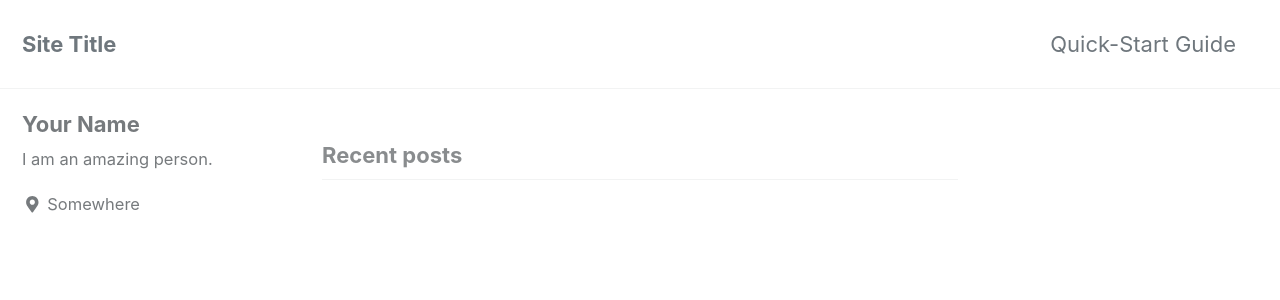
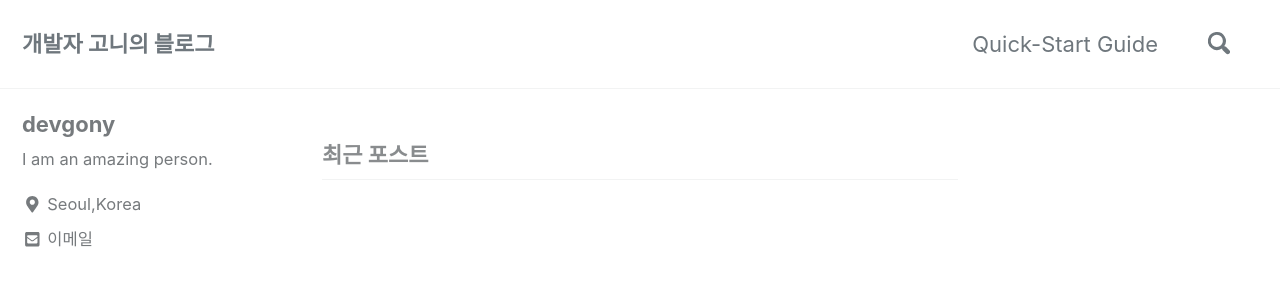
Before and after one commit to devgony/blog, a Jekyll site: the page built from index.html, in a window 1280 px wide and 900 px high. Shown: the top 300 px of the window. Built offline with Jekyll 4.4.1, drawn with Linux system fonts in a browser that asks for light colours; cached includes are drawn as plain includes; nearby versions of some CDN libraries; the list of posts is cut into pages by our own code; some of the changed text lies outside the part shown.

Commit message:
Fri Jun  7 14:27:22 KST 2019

```diff
--- a/_config.yml
+++ b/_config.yml
@@ -15,21 +15,21 @@
 minimal_mistakes_skin    : "default" # "air", "aqua", "contrast", "dark", "dirt", "neon", "mint", "plum", "sunrise"
 
 # Site Settings
-locale                   : "en-US"
-title                    : "Site Title"
+locale                   : "ko-KR"
+title                    : "개발자 고니의 블로그"
 title_separator          : "-"
-name                     : "Your Name"
-description              : "An amazing website."
-url                      : # the base hostname & protocol for your site e.g. "https://mmistakes.github.io"
-baseurl                  : # the subpath of your site, e.g. "/blog"
-repository               : # GitHub username/repo-name e.g. "mmistakes/minimal-mistakes"
+name                     : "제목?"
+description              : "고니의 놀라운 블로그입니다."
+url                      : "https://devgony.github.io" # the base hostname & protocol for your site e.g. "https://mmistakes.github.io"
+baseurl                  : "/blog" # the subpath of your site, e.g. "/blog"
+repository               : "devgony.github.io" # GitHub username/repo-name e.g. "mmistakes/minimal-mistakes"
 teaser                   : # path of fallback teaser image, e.g. "/assets/images/500x300.png"
 logo                     : # path of logo image to display in the masthead, e.g. "/assets/images/88x88.png"
 masthead_title           : # overrides the website title displayed in the masthead, use " " for no title
 # breadcrumbs            : false # true, false (default)
 words_per_minute         : 200
 comments:
-  provider               : # false (default), "disqus", "discourse", "facebook", "staticman", "staticman_v2", "utterances", "custom"
+  provider               : "disqus" # false (default), "disqus", "discourse", "facebook", "staticman", "staticman_v2", "utterances", "custom"
   disqus:
     shortname            : # https://help.disqus.com/customer/portal/articles/466208-what-s-a-shortname-
   discourse:
@@ -64,7 +64,7 @@ reCaptcha:
   secret                 :
 atom_feed:
   path                   : # blank (default) uses feed.xml
-search                   : # true, false (default)
+search                   : true # true, false (default)
 search_full_content      : # true, false (default)
 search_provider          : # lunr (default), algolia, google
 algolia:
@@ -106,11 +106,11 @@ analytics:
 
 # Site Author
 author:
-  name             : "Your Name"
+  name             : "devgony"
   avatar           : # path of avatar image, e.g. "/assets/images/bio-photo.jpg"
   bio              : "I am an amazing person."
-  location         : "Somewhere"
-  email            :
+  location         : "Seoul,Korea"
+  email            : "devgony@gmail.com"
   links:
     - label: "Email"
       icon: "fas fa-fw fa-envelope-square"
```
